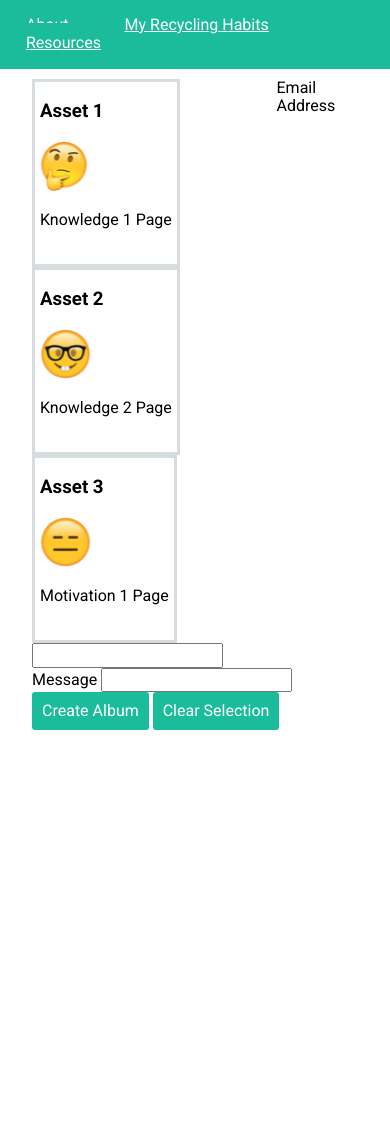
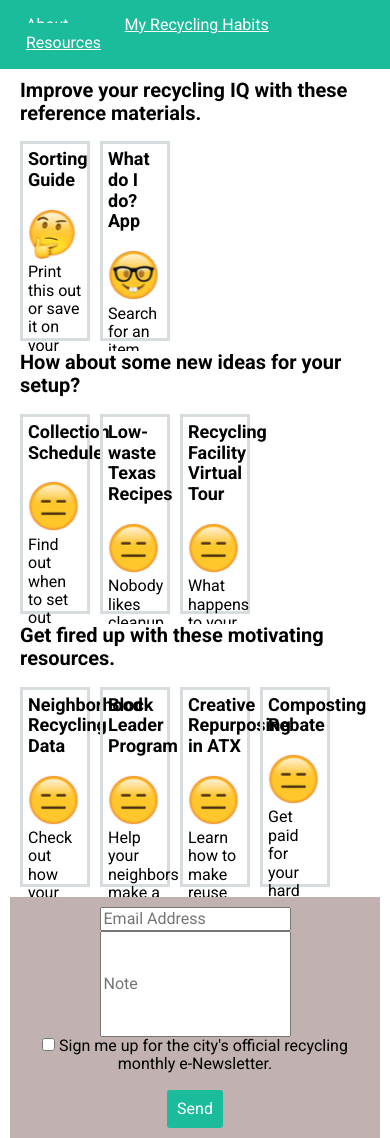
Before and after one commit to amaliebarras/arr-outreach-tool, a Jekyll site: the page built from resources.html, in a window 390 px wide. Built offline with Jekyll 4.4.1, drawn with Linux system fonts in a browser that asks for light colours; nearby versions of some CDN libraries; before the commit the page ends 900 px from its top, so only the background shows below that.

Commit message:
responsive resource page

```diff
--- a/_data/work.csv
+++ b/_data/work.csv
@@ -1,4 +1,10 @@
-title,imageurl,description
-Asset 1,./images/emoji/k1.png,Knowledge 1 Page
-Asset 2,./images/emoji/k2.png,Knowledge 2 Page
-Asset 3,./images/emoji/m1.png,Motivation 1 Page
+title,imageurl,description,knowledge,ability,motivation
+Sorting Guide,./images/emoji/k1.png,Print this out or save it on your phone,1,,
+What do I do? App,./images/emoji/k2.png,Search for an item you're unsure about,1,,
+Collection Schedule,./images/emoji/m1.png,Find out when to set out your cart,,1,
+Low-waste Texas Recipes,./images/emoji/m1.png,Nobody likes cleanup anyway,,1,
+Recycling Facility Virtual Tour,./images/emoji/m1.png,What happens to your recycling?,,1,
+Neighborhood Recycling Data,./images/emoji/m1.png,Check out how your neighborhood is doing,,,1
+Block Leader Program,./images/emoji/m1.png,Help your neighbors make a big impact,,,1
+Creative Repurposing in ATX,./images/emoji/m1.png,Learn how to make reuse fun,,,1
+Composting Rebate,./images/emoji/m1.png,Get paid for your hard work,,,1
--- /dev/null
+++ b/_sass/grid.scss
@@ -0,0 +1,117 @@
+$tot-width: 100%;
+$num-col: 12;
+$gut-width: 3%;
+
+$ind-col-width: ($tot-width - ($gut-width * ($num-col - 1))) / $num-col;
+
+@mixin grid($geezy){
+  width: ($geezy * $ind-col-width) + ($gut-width * ($geezy - 1));
+  float: left;
+  margin-right: $gut-width;
+  &:last-child {
+    margin-right: 0;
+  }
+}
+
+.col {
+  box-sizing: border-box;
+}
+
+.row {
+  overflow: hidden;
+  box-sizing: border-box;
+}
+
+/* larger grid */
+
+@media (min-width: 650px) {
+
+  .col-1 {
+    @include grid (1);
+  }
+
+  .col-2 {
+    @include grid(2);
+  }
+
+  .col-3 {
+    @include grid(3);
+  }
+
+  .col-4 {
+    @include grid(4);
+  }
+
+  .col-5 {
+    @include grid(5);
+  }
+  .col-6 {
+    @include grid(6);
+  }
+  .col-7 {
+    @include grid(7);
+  }
+  .col-8 {
+    @include grid(8);
+  }
+  .col-9 {
+    @include grid(9);
+  }
+  .col-10 {
+    @include grid(10);
+  }
+  .col-11 {
+    @include grid(11);
+  }
+  .col-12 {
+    @include grid(12);
+  }
+
+}
+
+/* small grid */
+
+@media (max-width: 650px) {
+
+  .col-sm-1 {
+    @include grid (1);
+  }
+
+  .col-sm-2 {
+    @include grid(2);
+  }
+
+  .col-sm-3 {
+    @include grid(3);
+  }
+
+  .col-sm-4 {
+    @include grid(4);
+  }
+
+  .col-sm-5 {
+    @include grid(5);
+  }
+  .col-sm-6 {
+    @include grid(6);
+  }
+  .col-sm-7 {
+    @include grid(7);
+  }
+  .col-sm-8 {
+    @include grid(8);
+  }
+  .col-sm-9 {
+    @include grid(9);
+  }
+  .col-sm-10 {
+    @include grid(10);
+  }
+  .col-sm-11 {
+    @include grid(11);
+  }
+  .col-sm-12 {
+    @include grid(12);
+  }
+
+}
--- a/css/styles.scss
+++ b/css/styles.scss
@@ -2,12 +2,28 @@
 # Front matter comment to ensure Jekyll properly reads file.
 ---
 
+// Import partials from `sass_dir` (defaults to `_sass`)
+
+@import
+    'grid'
+;
+
 // base fonts
 * {
   font-family: Roboto;
+  margin-top: 0;
 }
+
+p {
+  font-size: 16px;
+}
+
 h2 {
-  font-size: 18px;
+  font-size: 20px;
+}
+
+h3 {
+ font-size: 18px;
 }
 
 // Base Colors
@@ -93,11 +109,6 @@ img {
 
   body {
     font-family: Roboto;
-    // padding: 20px 20px;
-
-    @media (min-width: 600px) {
-      // padding: 30px;
-    }
   }
 
   .range-slider {
@@ -219,15 +230,24 @@ img {
 
 // resources styles
 .resourcespage {
-  padding: 10px 32px;
+  padding: 10px;
   .assets {
+    padding: 0 10px;
     width: 75%;
+    @media (max-width: 1024px) {
+      width: 100%;
+    }
     float: left;
+    box-sizing: border-box;
       .asset {
+        box-sizing: border-box;
         float: left;
-        margin-right: 20px;
+        margin-right: 10px;
+        width: 20%;
+        height: 200px;
         border: 3px solid $shade-1;
-        padding: 0 5px;
+        padding: 5px;
+        margin-bottom: 10px;
         img {
             height: 50px;
             width: auto;
@@ -243,14 +263,24 @@ img {
       #galleryHeader {
           display: none;
       }
+      #reset {
+        background-color: $teal;
+        float: right;
+      }
     }
-  .form {
+  #form {
+    padding: 10px;
+    width: 25%;
+    @media (max-width: 1024px) {
+      width: 100%;
+    }
     #comment {
       height: 100px;
+      text-align: top;
     }
-    width: 25%;
+    text-align: center;
+    box-sizing: border-box;
     float: left;
     background-color: #c1b1b1;
-    text-align: center;
   }
 }
--- a/resources.html
+++ b/resources.html
@@ -6,16 +6,29 @@ permalink: /resources.html
 <div class = "resourcespage">
 
   <div class = "assets">
+    <!-- <button id="reset">Clear Selection</button> -->
     <div id="galleryHeader"></div>
-    <div id="gallery">
-    <!-- <img src="http://upload.wikimedia.org/wikipedia/commons/8/84/Example.svg" />
-    <img src="http://mirrors.rit.edu/CTAN/macros/latex/contrib/incgraph/example.jpg" />
-    <img src="http://upload.wikimedia.org/wikipedia/commons/thumb/a/a6/HTML_source_code_example.svg/315px-HTML_source_code_example.svg.png" />
-    <img src="http://t0.gstatic.com/images?q=tbn:ANd9GcQ7F-2LZB83RcmOfsBynfGT5S7k0fNpGrsywIlem1WQGfKca0bp6Q" />
-    <img src="https://pbs.twimg.com/profile_images/447372216133758978/PRwNTMkI.jpeg" /> -->
+      <div class = "row" id="gallery">
   	    <!-- <form action=""> -->
+          <h2>Improve your recycling IQ with these reference materials.</h3>
 
     		  {% for info in site.data.work %}
+            {% if info.knowledge %}
+              <div class = "asset">
+                <h3>{{ info.title }}</h3>
+                <img src = "{{ info.imageurl }}" />
+                <p>{{ info.description }}</p>
+                </br>
+              </div>
+              {% endif %}
+        	{% endfor %}
+        </div>
+      <!-- </form> -->
+      <div class = "row" id="gallery">
+        <h2>How about some new ideas for your setup?</h3>
+
+        {% for info in site.data.work %}
+          {% if info.ability %}
             <div class = "asset">
               <h3>{{ info.title }}</h3>
               <img src = "{{ info.imageurl }}" />
@@ -23,23 +36,44 @@ permalink: /resources.html
               <!-- <input type="checkbox" name="asset" value="{{ info.title }}"> -->
               </br>
             </div>
+            {% endif %}
+        {% endfor %}
+      </div>
 
+      <div class = "row" id="gallery">
+        <h2>Get fired up with these motivating resources.</h3>
+
+        {% for info in site.data.work %}
+          {% if info.motivation %}
+            <div class = "asset">
+              <h3>{{ info.title }}</h3>
+              <img src = "{{ info.imageurl }}" />
+              <p>{{ info.description }}</p>
+              <!-- <input type="checkbox" name="asset" value="{{ info.title }}"> -->
+              </br>
+            </div>
+            {% endif %}
         {% endfor %}
-      <!-- </form> -->
       </div>
   </div>
 
   <div id="form">
-      <div>Email Address
-          <input id="email" />
+      <div>
+          <input id="email" placeholder="Email Address" />
       </div>
-      <div>Message
-          <input id="comment" />
+      <div>
+          <input id="comment" placeholder="Note"/>
       </div>
-      <button id="create">Create Album</button>
-      <button id="reset">Clear Selection</button>
+      <p>
+        <input type="checkbox" id="cbox1" value="email_optin">
+        <label for="cbox1">Sign me up for the city's official recycling monthly e-Newsletter.</label>
+      </p>
+
+      <button id="create">Send</button>
   </div>
 
+
+<!-- Code below sourced from here. http://jsfiddle.net/9z3gL/ -->
 <script>
 $(function () {
     $("#gallery > div").click(function () {
```
Lines whose indentation alone changed are shown as unchanged.
